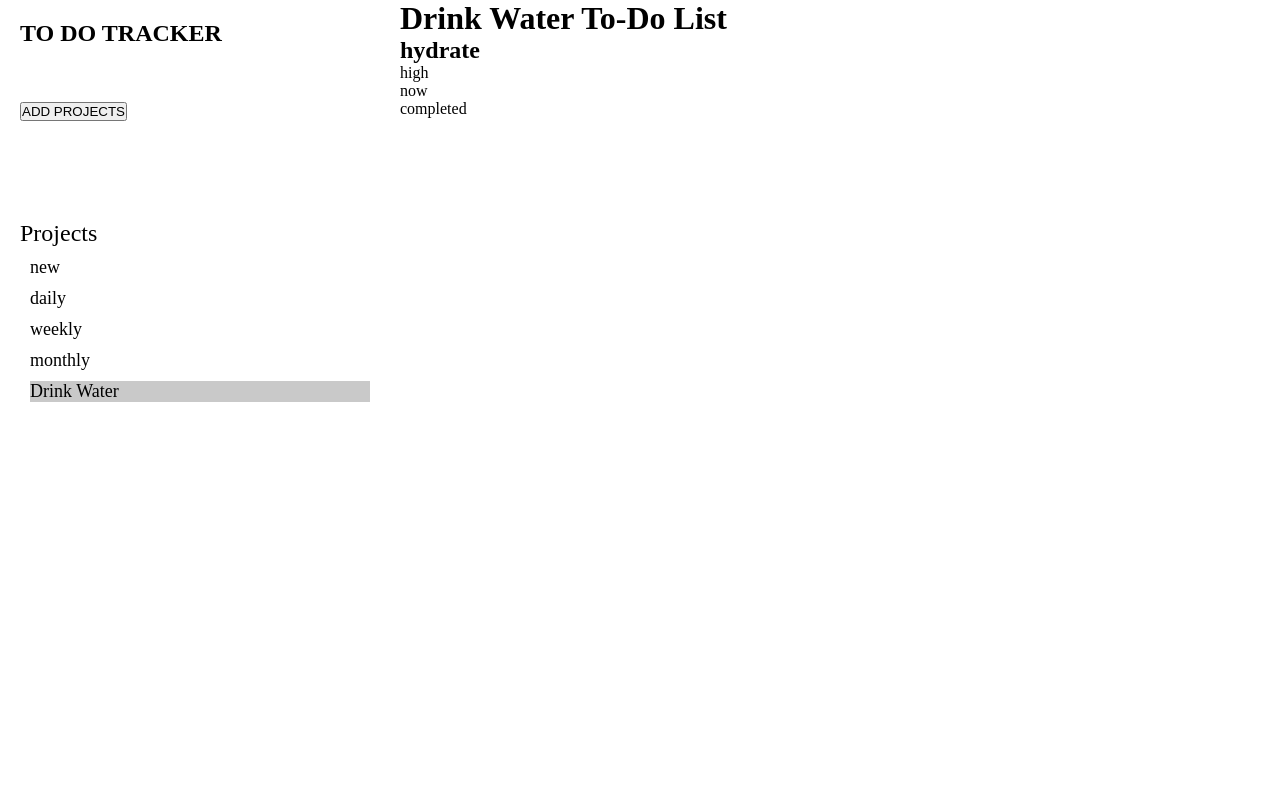
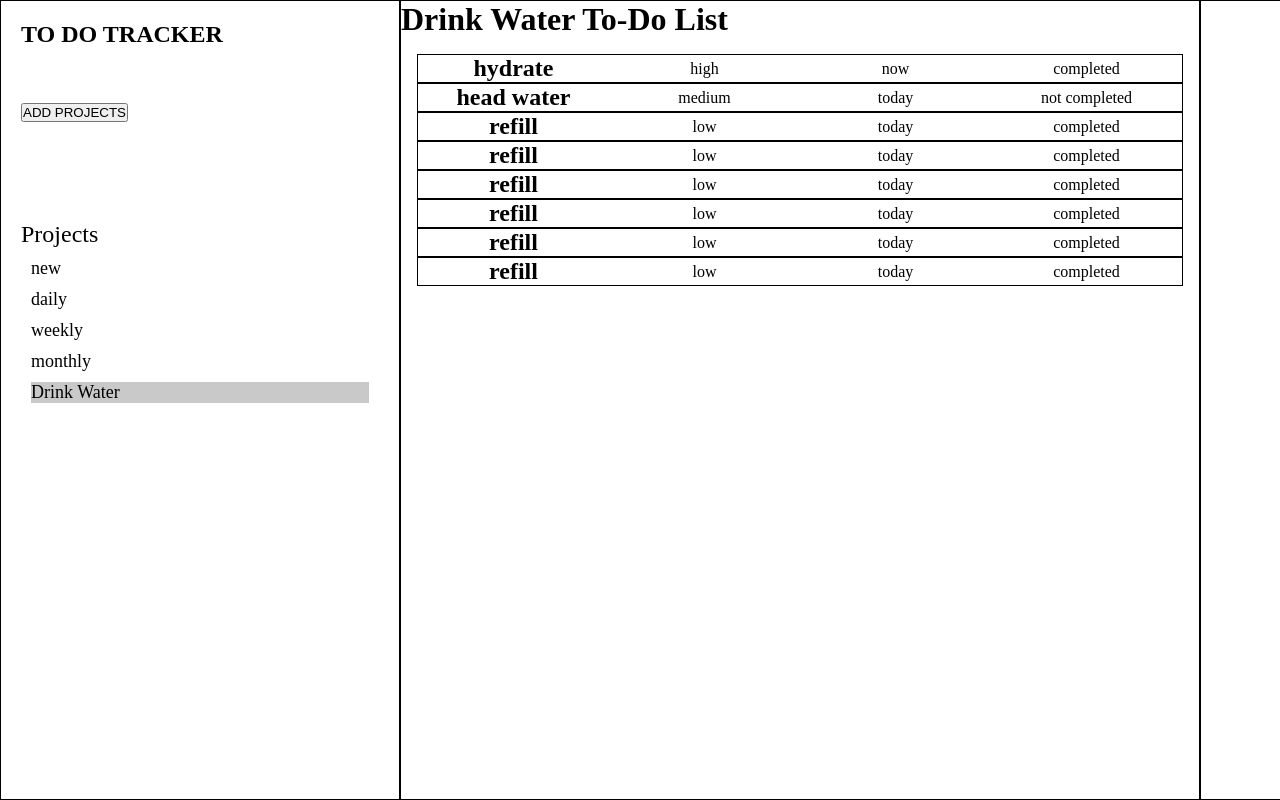
Before and after one commit to vimal772/Odin-ToDoList, a website built with webpack: page dist/index.html in a window 1280 px wide. Both pictures are taken after a click on the item "Drink Water". Shown: the top 800 px of the page. Built offline with nearby package versions, Linux system fonts and the light colour scheme.

Commit message:
styled retrived data to card-2

```diff
--- a/src/card2.js
+++ b/src/card2.js
@@ -1,30 +1,41 @@
 import { toDoList } from "./index.js";
 
+const heading = document.createElement('h1');
+const wrap = document.createElement('div');
+wrap.classList.add('card2-wrap');
 
 export function getTitle(title) {
     const card2 = document.querySelector('.card-2');
-    const heading = document.createElement('h1');
     heading.textContent = `${title} To-Do List`;
     card2.appendChild(heading);
-    // console.log(title);
-    console.log(toDoList.projects[title][0].title);
+
     getProperty(title)
 }
 
 function getProperty(currentObj) {
     //need to add condition and loop for extra object
-    const title = toDoList.projects[currentObj][0].title;
-    const priority = toDoList.projects[currentObj][0].priority;
-    const dueDate = toDoList.projects[currentObj][0].dueDate;
-    const iscompleted = toDoList.projects[currentObj][0].isCompleted;
-    showProperty(title,priority,dueDate,iscompleted);
-    console.log(title,priority,dueDate,iscompleted);
+    let length = toDoList.projects[currentObj].length;
+    while(wrap.hasChildNodes()){
+        wrap.removeChild(wrap.firstChild);
+    }
+
+    for(let i=0;i<length;i++){
+
+        const title = toDoList.projects[currentObj][i].title;
+        const priority = toDoList.projects[currentObj][i].priority;
+        const dueDate = toDoList.projects[currentObj][i].dueDate;
+        const iscompleted = toDoList.projects[currentObj][i].isCompleted;
+        showProperty(title,priority,dueDate,iscompleted);
+        console.log(title,priority,dueDate,iscompleted);
+    }
+
 }
 
 function showProperty(title,priority,dueDate,isCompleted) {
     const card2 = document.querySelector('.card-2');
 
     const div = document.createElement('div');
+    div.classList.add('wrap-div');
     const h2 = document.createElement('h2');
     h2.textContent = title;
     const para = document.createElement('p');
@@ -39,5 +50,6 @@ function showProperty(title,priority,dueDate,isCompleted) {
     div.appendChild(date);
     div.appendChild(hasCompleted);
 
-    card2.appendChild(div)
+    wrap.appendChild(div);
+    card2.appendChild(wrap);
 }
--- a/src/index.js
+++ b/src/index.js
@@ -10,6 +10,12 @@ toDoList.addProject('weekly','porn','low','now','false');
 toDoList.addProject('monthly','fap','low','now','false');
 toDoList.addProject('Drink Water','hydrate','high','now','completed');
 toDoList.addProject('Drink Water','head water','medium','today','not completed');
+toDoList.addProject('Drink Water','refill','low','today','completed');
+toDoList.addProject('Drink Water','refill','low','today','completed');
+toDoList.addProject('Drink Water','refill','low','today','completed');
+toDoList.addProject('Drink Water','refill','low','today','completed');
+toDoList.addProject('Drink Water','refill','low','today','completed');
+toDoList.addProject('Drink Water','refill','low','today','completed');
 
 export const projectsList = Object.keys(toDoList.projects)
 console.log(projectsList);
--- a/src/style.css
+++ b/src/style.css
@@ -8,7 +8,7 @@
     height: 100vh;
     width: auto;
     display: grid;
-    grid-template-columns: 400px minmax(800px,1fr) minmax(500px,1fr);
+    grid-template-columns: 400px minmax(800px,1fr) 500px;
 }
 
 .card-1 {
@@ -51,3 +51,21 @@
 .active {
     background-color: rgba(121, 120, 120,0.4);
 }
+
+.card2-wrap {
+    padding: 1rem;
+    display: grid;
+    grid-template-columns: 1fr;
+}
+
+.wrap-div {
+    display: grid;
+    grid-template-columns: repeat(4,1fr);
+    align-items: center;
+    justify-items: center;
+    border: 1px solid;
+}
+
+.content > * {
+    border: 1px solid;
+}
```
Also changed, not shown: dist/main.js.
